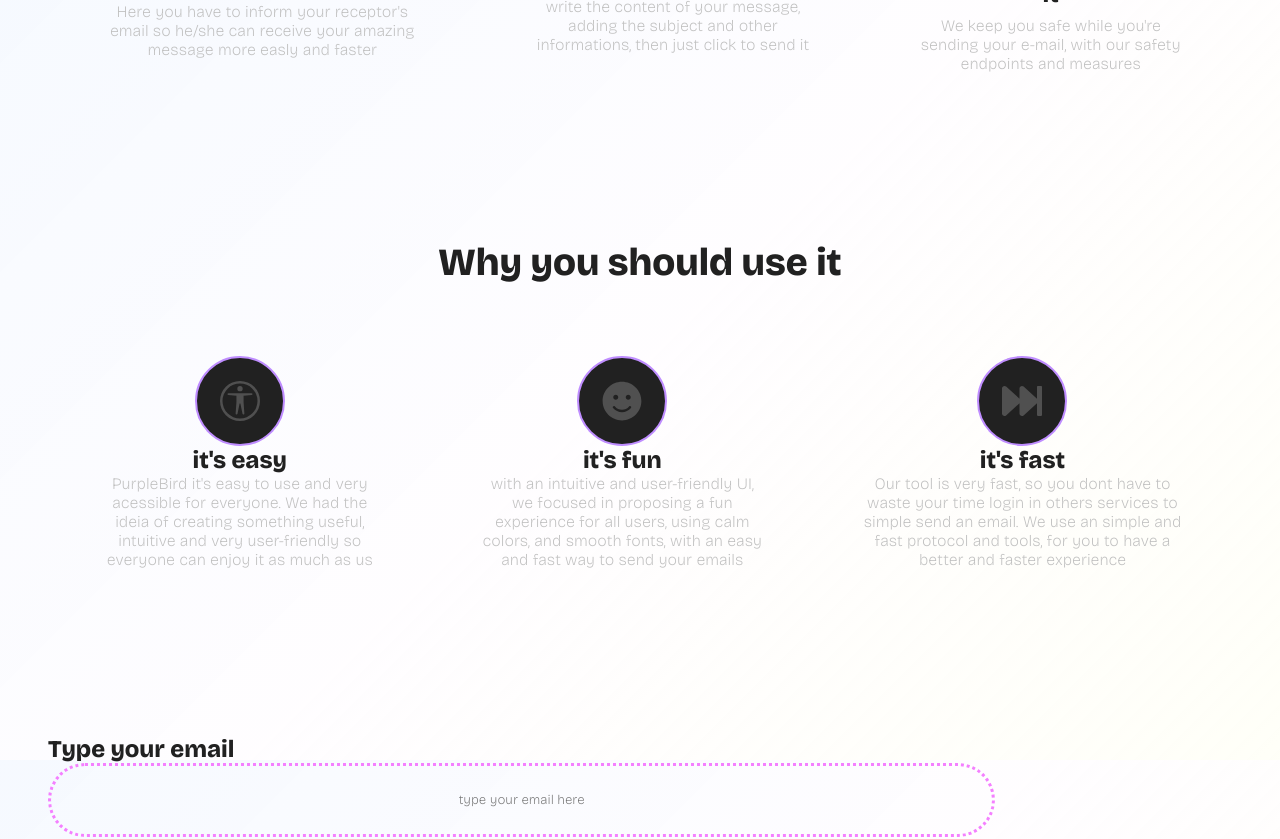
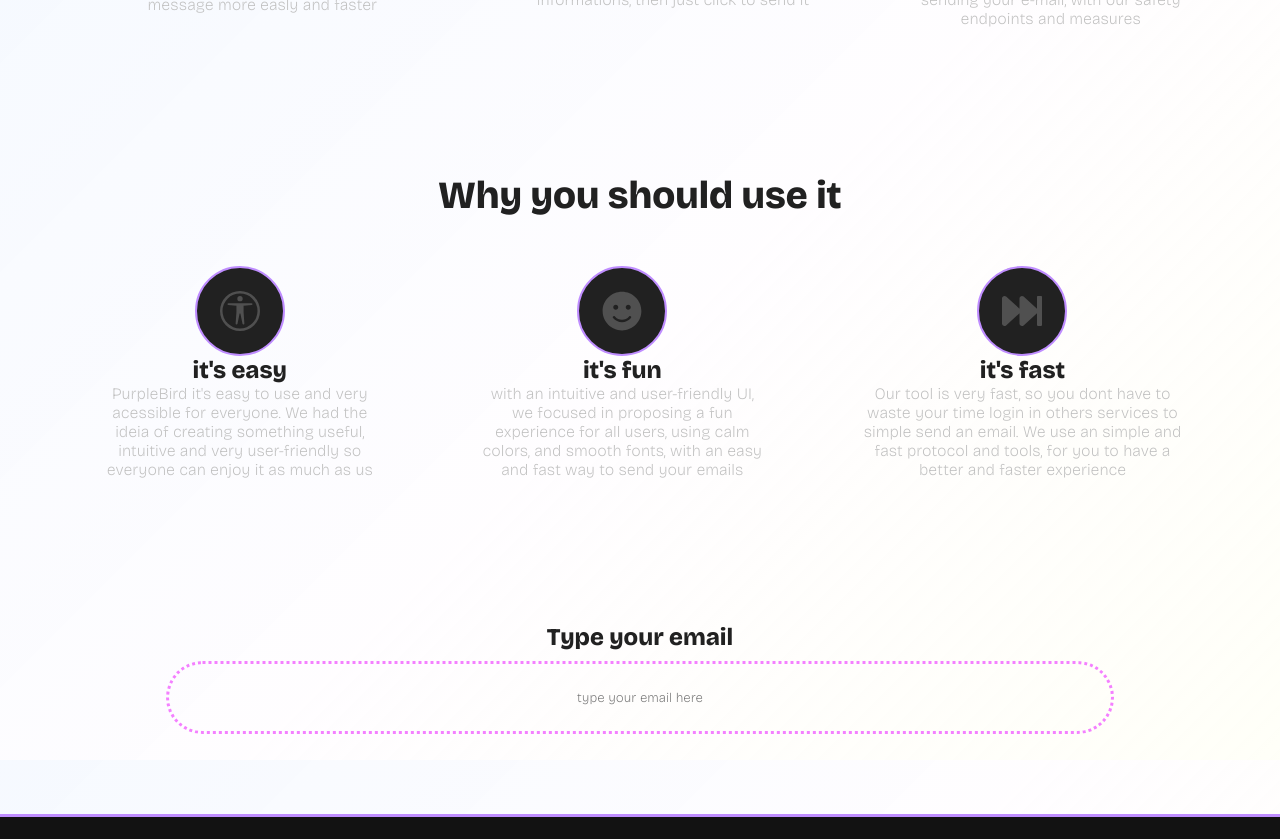
Before and after one commit to DevDario/PurpleBird, a React (Vite) app: page / in a window 1280 px wide. Shown: the part 840-1679 px from the top of the page. Built offline with nearby package versions, Linux system fonts and the light colour scheme.

Commit message:
💅🏻STYLE: styled user-email section and input

```diff
--- a/src/App.css
+++ b/src/App.css
@@ -1,5 +1,5 @@
 section{
-    margin-top: 1.4rem;
+    margin:0 auto;
     padding:3em;
     align-items:center;
 }
@@ -19,7 +19,7 @@ section{
     justify-content:space-evenly;
 }
 
-@media only screen and (max-width: 600px){
+@media only screen and (max-width: 768px){
     .instructions{
         display:flex;
         flex-direction:column;
@@ -34,7 +34,7 @@ section{
     justify-content:space-evenly;
 }
 
-@media only screen and (max-width: 600px){
+@media only screen and (max-width: 768px){
     .features-info{
         display:flex;
         flex-direction:column;
@@ -46,3 +46,19 @@ section{
         font-size:2.2em;
     }
 }
+
+.user-email{
+    display:flex;
+    flex-direction:column;
+    justify-content:center;
+}
+
+.user-email h2{
+    margin-bottom: .4em;
+}
+
+@media only screen and (max-width: 768px){
+    .user-email input{
+        width:50%;
+    }
+}
```
